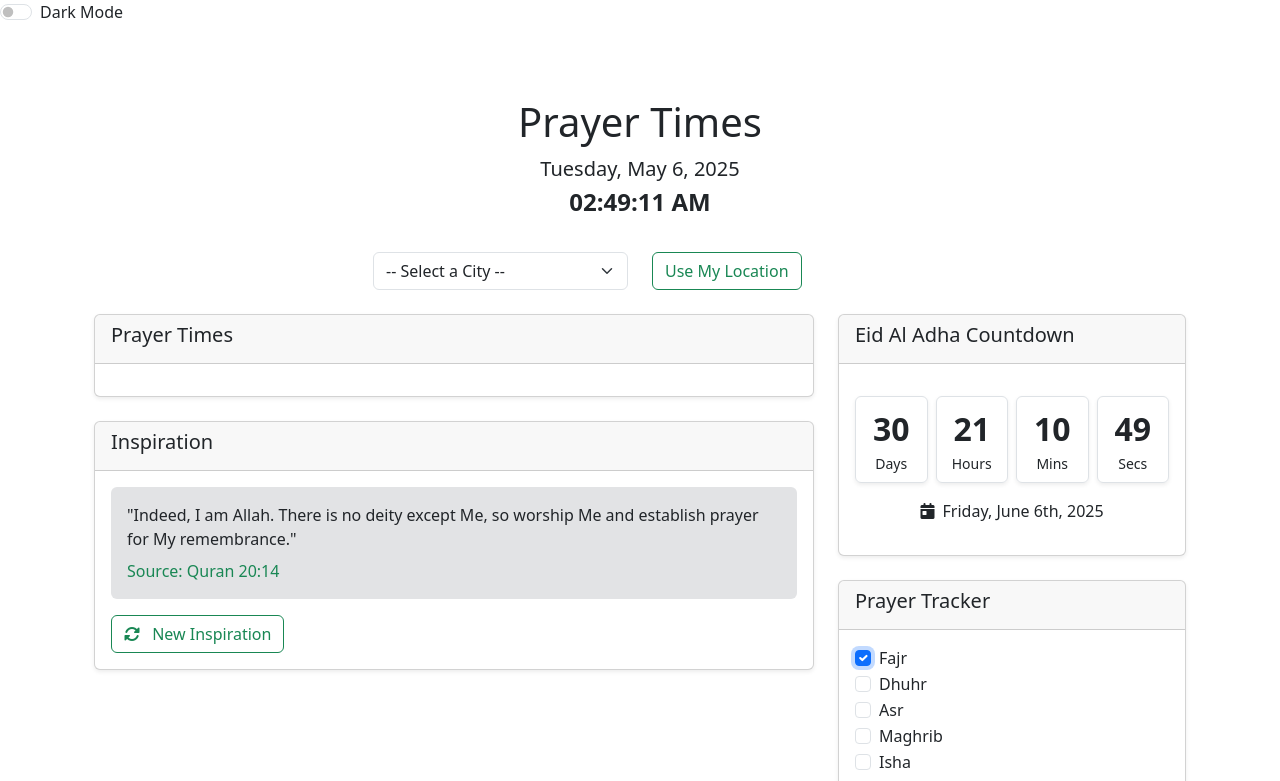
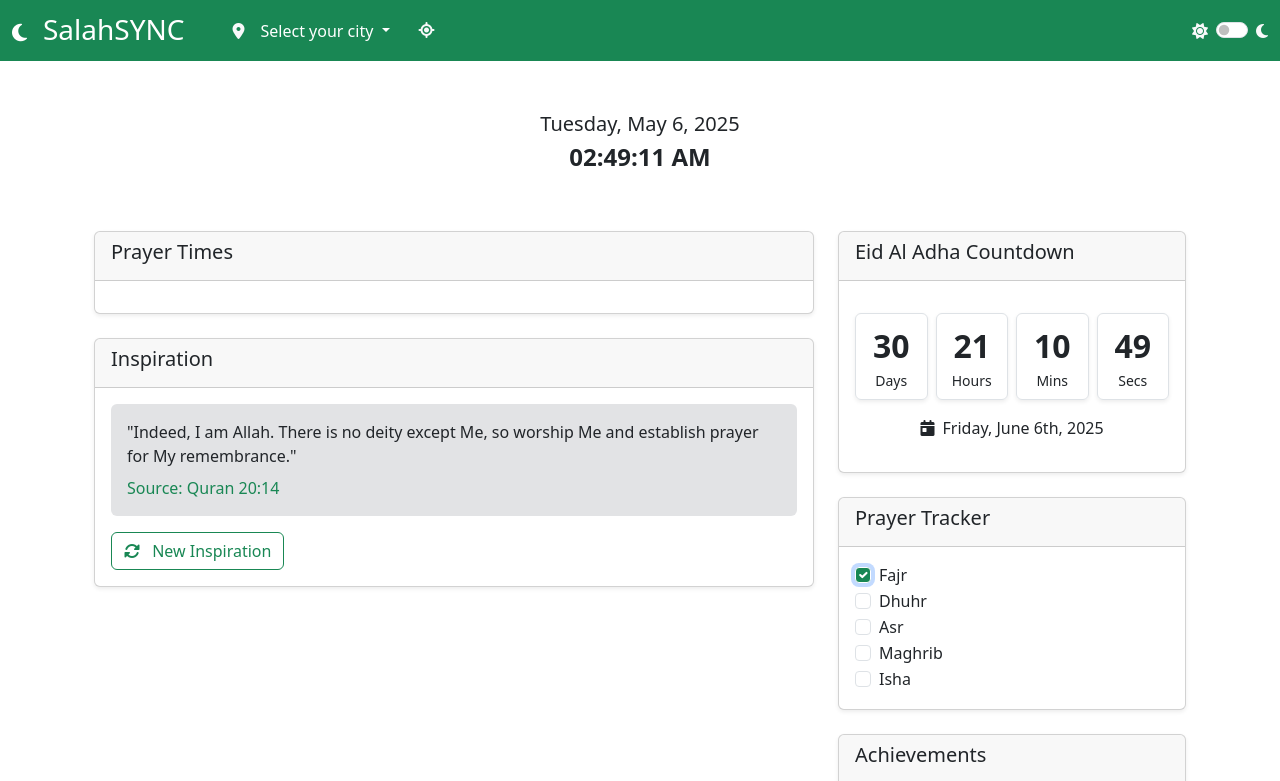
Before and after one commit to zaidmian/MIST2025, a plain HTML site: page web/index.html in a window 1280 px wide. Both pictures are taken after a click on the checkbox "Fajr". Shown: the top 781 px of the page. Drawn offline with nearby package versions, Linux system fonts and the light colour scheme.

Commit message:
Added navbar to main page, move title, city selector, and darkmode toggle to navbar,

```diff
--- a/web/app.js
+++ b/web/app.js
@@ -1,4 +1,4 @@
-import {CitySelector} from "./location.js";
+import {setupCitySelector} from "./location.js";
 import {showRandomInspiration} from "./content.js";
 import {getPrayerTimes} from "./prayertimes.js";
 import {setupStreakHandlers} from "./streak.js";
@@ -13,12 +13,13 @@ function init() {
   // Initialization code goes here.
   console.log("Let's gooo!");
 
-  const citySelector = new CitySelector('city-selector-container', (selectedCity) => {
-    // This callback function will run when a city is selected
-    console.log('Selected city:', selectedCity);
-    // Here you would call your prayer time calculation function
-    getPrayerTimes(selectedCity);
-  });
+  // const citySelector = new CitySelector('cityList', (selectedCity) => {
+  //   // This callback function will run when a city is selected
+  //   console.log('Selected city:', selectedCity);
+  //   // Here you would call your prayer time calculation function
+  //   getPrayerTimes(selectedCity);
+  // });
+  setupCitySelector();
 
   newInspirationBtn.addEventListener("click", showRandomInspiration)
   showRandomInspiration();
--- a/web/index.html
+++ b/web/index.html
@@ -1,4 +1,5 @@
 <!doctype html>
+<!--suppress CssUnresolvedCustomProperty -->
 <html lang="en">
 <head>
   <meta charset="UTF-8"/>
@@ -15,20 +16,66 @@
   <link href="https://fonts.googleapis.com/css2?family=Roboto:wght@300;400;500;700&display=swap" rel="stylesheet"/>
 </head>
 
+<style>
+    .form-switch .form-check-input:checked {
+        background-color: rgba(var(--bs-success-rgb)) !important;
+        border-color: white !important;
+    }
+
+    .form-switch .form-check-input:focus {
+        border-color: white !important;
+    }
+
+    .form-check-input:checked {
+        background-color: rgba(var(--bs-success-rgb)) !important;
+    }
+
+    .form-check-input:focus {
+        border-color: white !important;
+    }
+</style>
+
 <body>
-<!-- Dark Mode Toggle Button -->
-<div class="form-check form-switch">
-  <input class="form-check-input" type="checkbox" id="darkModeToggle" />
-  <label class="form-check-label" for="darkModeToggle"> Dark Mode </label>
-</div>
+  <nav class="navbar navbar-expand-lg navbar-dark bg-success">
+    <div class="container-fluid">
+      <a class="navbar-brand" href="#"><i class="fas fa-moon me-3"></i><span class="h3">SalahSYNC</span></a>
+      <button class="navbar-toggler" type="button" data-bs-toggle="collapse" data-bs-target="#navbarSupportedContent"
+              aria-controls="navbarSupportedContent" aria-expanded="false" aria-label="Toggle navigation">
+        <span class="navbar-toggler-icon"></span>
+      </button>
+      <div class="collapse navbar-collapse ms-4" id="navbarSupportedContent">
+        <ul class="navbar-nav me-auto mb-2 mb-lg-0">
+          <li class="nav-item">
+            <a href="#" class="nav-link"><i class="fas fa-location-dot text-light"></i></a>
+          </li>
+          <li class="nav-item dropdown">
+            <a class="nav-link dropdown-toggle active" href="#" id="selectedCity" role="button" data-bs-toggle="dropdown"
+               aria-expanded="false">
+              Select your city
+            </a>
+            <ul class="dropdown-menu" aria-labelledby="selectedCity" id="cityList"></ul>
+          </li>
+          <li class="nav-item ms-2">
+            <button class="btn text-light" id="useLocation"><i class="fas fa-location-crosshairs"></i></button>
+          </li>
+        </ul>
+        <!-- Dark Mode Toggle Button -->
+        <form class="d-flex align-items-center">
+          <i class="fas fa-sun me-2 text-light"></i>
+          <div class="form-check form-switch">
+            <input class="form-check-input" type="checkbox" id="darkModeToggle"/>
+          </div>
+          <i class="fas fa-moon text-light"></i>
+        </form>
+      </div>
+    </div>
+  </nav>
 
 <div class="container py-5">
-
-  <div class="container-fluid py-4">
+  <div class="container-fluid">
 
     <div class="row mb-3">
       <header class="text-center">
-        <h1>Prayer Times</h1>
         <p id="currentDate" class="mb-0 fs-5"></p>
         <p id="currentTime" class="fs-4 fw-bold"></p>
       </header>
--- a/web/location.js
+++ b/web/location.js
@@ -1,3 +1,5 @@
+import {getPrayerTimes} from "./prayertimes.js";
+
 // Predefined locations with coordinates
 const northAmericanCities = [
   {name: "New York, USA", latitude: 40.7128, longitude: -74.006},
@@ -23,99 +25,82 @@ const northAmericanCities = [
   {name: "Scarborough, Canada", latitude: 43.7764, longitude: -79.2318},
 ]
 
-// City Selection Component
-export class CitySelector {
-  constructor(containerId, onCitySelected) {
-    this.container = document.getElementById(containerId);
-    this.onCitySelected = onCitySelected;
-    this.render();
-    this.addEventListeners();
-  }
+const citiesDropdownList = document.getElementById("cityList");
+const selectedCity = document.getElementById("selectedCity");
+const useLocation = document.getElementById("useLocation");
 
-  render() {
+export function setupCitySelector() {
   const sortedCities = northAmericanCities.sort((a, b) => {
-      if ( a.name < b.name ){
+    if (a.name < b.name) {
       return -1;
     }
-      if ( a.name > b.name ){
+    if (a.name > b.name) {
       return 1;
     }
     return 0;
   });
   // Create dropdown UI
-    this.container.innerHTML = `
-    <form>
-      <div class="form-group row">
-        <div class="form-group col-md-6">
-          <select id="city-dropdown" class="form-select">
-            <option value="">-- Select a City --</option>
-            ${sortedCities.map(city =>
-      `<option value="${city.name}" data-lat="${city.latitude}" data-lng="${city.longitude}">
-                ${city.name}
-              </option>`
-    ).join('')}
-          </select>
-        </div>
-        <div class="form-group col-md-6">
-          <button id="use-location" class="btn btn-outline-success">Use My Location</button>
-        </div>
-      </div>
-    </form>
-    `;
+  selectedCity.innerHTML = "Select your city ";
+
+  citiesDropdownList.innerHTML = sortedCities.map(city => `
+    <li>
+      <a class="dropdown-item" href="#" data-city='${JSON.stringify(city)}'>${city.name}</a>
+    </li>
+    `).join("\n");
+  const listItems = citiesDropdownList.getElementsByTagName("li");
+  for (let listItem of listItems) {
+    listItem.addEventListener("click", (e) => {
+      let city = JSON.parse(e.target.getAttribute("data-city"));
+      citySelected(city);
+    })
   }
 
-  addEventListeners() {
-    // Handle dropdown selection
-    const dropdown = this.container.querySelector('#city-dropdown');
-    dropdown.addEventListener('change', (e) => {
-      if (e.target.value) {
-        const selectedOption = e.target.options[e.target.selectedIndex];
-        const cityData = {
-          name: e.target.value,
-          latitude: parseFloat(selectedOption.getAttribute('data-lat')),
-          longitude: parseFloat(selectedOption.getAttribute('data-lng'))
-        };
-        this.onCitySelected(cityData);
+  useLocation.addEventListener("click", () => {
+    getUserLocation();
+  })
 }
-    });
-    // Handle "Use My Location" button click
-    const locationBtn = this.container.querySelector('#use-location');
-    locationBtn.addEventListener('click', () => {
+
+export function citySelected(selectedCity) {
+  document.getElementById("selectedCity").innerHTML = selectedCity.name;
+  console.log(selectedCity);
+  getPrayerTimes(selectedCity);
+}
+
+function getUserLocation() {
   if (navigator.geolocation) {
-        locationBtn.textContent = 'Detecting...';
-        locationBtn.disabled = true;
+    useLocation.innerHTML = '<div class="spinner-border spinner-border-sm" role="status"></div>'
+    useLocation.disabled = true;
 
     navigator.geolocation.getCurrentPosition(
       (position) => {
         // Find the closest city to user's current location
-            const closestCity = this.findClosestCity(
+        const closestCity = findClosestCity(
           position.coords.latitude,
           position.coords.longitude
         );
 
         // Update dropdown to show the closest city
-            dropdown.value = closestCity.name;
+        selectedCity.innerHTML = closestCity.name;
 
         // Trigger the change event
-            this.onCitySelected(closestCity);
+        citySelected(closestCity);
 
         // Reset button
-            locationBtn.textContent = 'Use My Location';
-            locationBtn.disabled = false;
+        useLocation.innerHTML = '<i class="fas fa-location-crosshairs"></i>';
+        useLocation.disabled = false;
       },
-          (error) => {
+      () => {
         alert('Unable to retrieve your location. Please select a city from the dropdown.');
-            locationBtn.textContent = 'Use My Location';
-            locationBtn.disabled = false;
+        useLocation.textContent = '<i class="fas fa-location-crosshairs"></i>';
+        useLocation.disabled = false;
       }
     );
   } else {
     alert('Geolocation is not supported by your browser. Please select a city from the dropdown.');
   }
-    });
 }
 
-  findClosestCity(userLat, userLng) {
+function findClosestCity(userLat, userLng) {
   // Calculate distance between two points using Haversine formula
   function getDistance(lat1, lon1, lat2, lon2) {
     const R = 6371; // Radius of the Earth in km
@@ -129,7 +114,7 @@ export class CitySelector {
     return R * c; // Distance in km
   }
 
-    // Find closest city
+  // Find the closest city
   let closestCity = northAmericanCities[0];
   let minDistance = getDistance(
     userLat, userLng,
@@ -148,4 +133,3 @@ export class CitySelector {
 
   return closestCity;
 }
-}
```
Lines whose indentation alone changed are shown as unchanged.
